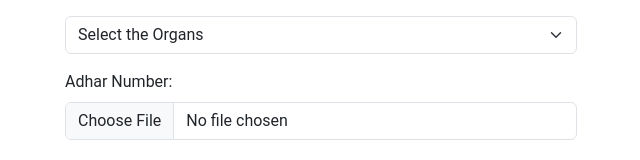
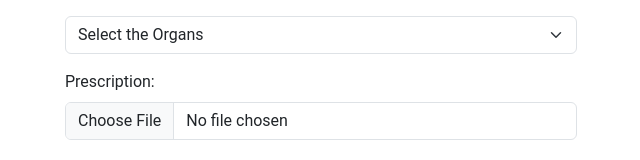
Before and after one commit to demovsproject/vsproject, a React (Vite) app: page /organ-donate in a window 1280 px wide. Shown: the part 782-942 px from the top of the page, without its empty margins (319-959 px from the left). Built offline with nearby package versions, Linux system fonts and the light colour scheme; no server answers.

Commit message:
Update donarOrgans.jsx
Pres

```diff
--- a/src/donarOrgans.jsx
+++ b/src/donarOrgans.jsx
@@ -117,7 +117,7 @@ function DonarOrgans() {
           <option value="lungs">Lungs</option>
         </Form.Select>
         <Form.Group className="mb-3">
-          <Form.Label>Adhar Number:</Form.Label>
+          <Form.Label>Prescription:</Form.Label>
           <Form.Control type='file' id='adhar' value={formData.adhar} name="adhar" onChange={handleChange} />
         </Form.Group>
         <Button style={{ width: '100%', marginTop: '10px' }} variant="primary" type="submit">
```
